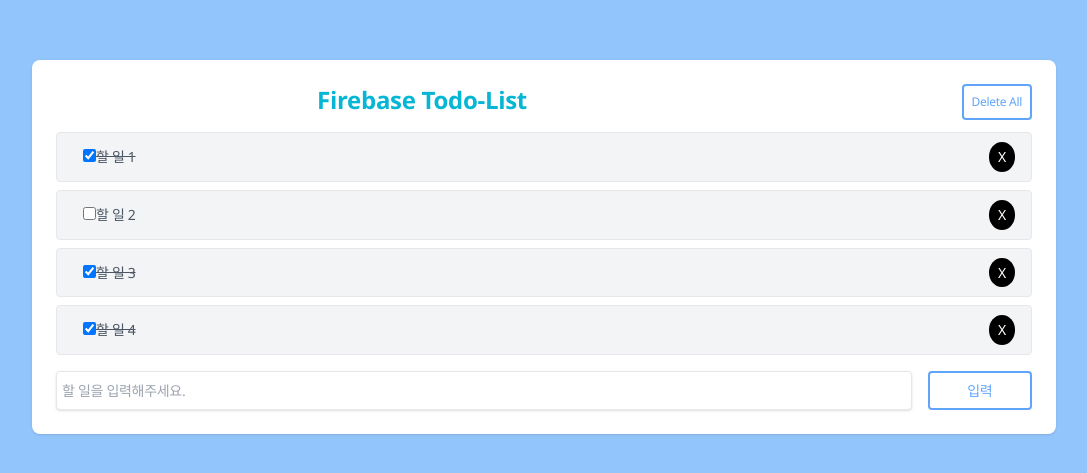
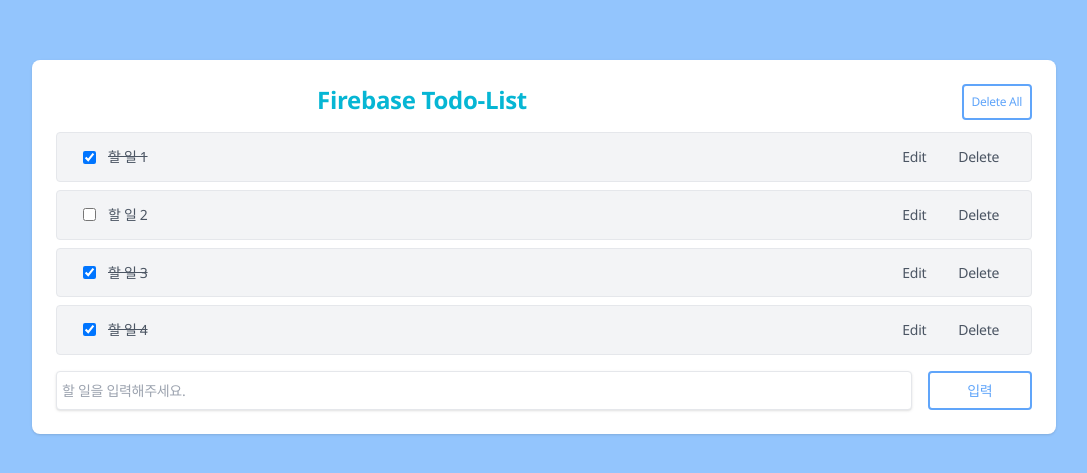
Before and after one commit to returnys/fb-todo, a React (Create React App) app: page / in a window 1280 px wide. Shown: the part 153-626 px from the top of the page, without its empty margins (96-1183 px from the left). Built offline with nearby package versions, Linux system fonts and the light colour scheme; the HTML template or start-up script is replaced by a standard one.

Commit message:
feat: Todo Title 수정/취소 기능 추가

```diff
--- a/src/components/ListItem.js
+++ b/src/components/ListItem.js
@@ -1,15 +1,12 @@
-import React from "react";
+import React, { useState } from "react";
 
 const ListItem = ({ item, todoData, setTodoData }) => {
-  console.log("ListItem 렌더링", item);
-  const btnStyle = {
-    color: "#fff",
-    float: "right",
-    border: "none",
-    padding: "5px 9px",
-    borderRadius: "50%",
-    cursor: "pointer",
-  };
+  // console.log("ListItem 렌더링", item);
+
+  // 편집 상태 설정 state
+  const [isEdit, setIsEdit] = useState(false);
+  // 편집 상태 타이틀 설정 state
+  const [editTitle, setEditTitle] = useState(item.title);
 
   const getStyle = _completed => {
     return {
@@ -19,13 +16,36 @@
   };
 
   // 이벤트 핸들러
-  const handleClick = _id => {
+  const handleDeleteClick = _id => {
     // 전달된 id를 검색해서 목록에서 제거
     // 1. 전달된 id로 해당하는 목록 찾아서 제외
     // 2. 새로운 목록으로 갱신해서 화면 리렌더링
     // 3. 배열의 고차함수 중 filter를 사용
     const newTodoData = todoData.filter(item => item.id !== _id);
     setTodoData(newTodoData);
+  };
+
+  const handleEditClick = () => {
+    setIsEdit(true);
+  };
+
+  const handleEditChange = e => {
+    setEditTitle(e.target.value);
+  };
+
+  const handleCancleClick = () => {
+    setIsEdit(false);
+  };
+
+  const handleSaveClick = _id => {
+    let newTodoData = todoData.map(item => {
+      if (item.id === _id) {
+        item.title = editTitle;
+      }
+      return item;
+    });
+    setTodoData(newTodoData);
+    setIsEdit(false);
   };
 
   const handleCompleteChange = _id => {
@@ -41,28 +61,58 @@
     setTodoData(newTodoData);
   };
 
+  if (isEdit) {
+    // 편집 중
     return (
       <div className="flex items-center justify-between w-full mb-2 px-4 py-1 text-gray-600 bg-gray-100 border rounded">
-      <div className="items-center" style={getStyle(item.completed)}>
+        <div className="items-center w-3/5">
+          <input
+            className="w-full px-3 py-2 mr-3 text-gray-500 rounded"
+            type="text"
+            value={editTitle}
+            onChange={handleEditChange}
+          />
+        </div>
+        <div className="items-center">
+          <button className="px-4 py-2 float-right" onClick={handleCancleClick}>
+            Cancle
+          </button>
+          <button
+            className="px-4 py-2 float-right"
+            onClick={() => handleSaveClick(item.id)}
+          >
+            Save
+          </button>
+        </div>
+      </div>
+    );
+  } else {
+    // 일반 상태
+    return (
+      <div className="flex items-center justify-between w-full mb-2 px-4 py-1 text-gray-600 bg-gray-100 border rounded">
+        <div className="items-center flex" style={getStyle(item.completed)}>
           {/* defaultChecked : 체크박스에 기본체크 상태 설정 */}
           <input
             type="checkbox"
             defaultChecked={item.completed}
             onChange={() => handleCompleteChange(item.id)}
           />
-        {item.title}
+          <span className="ml-3">{item.title}</span>
         </div>
         <div className="items-center">
           <button
-          className="bg-black"
-          style={btnStyle}
-          onClick={() => handleClick(item.id)}
+            className="px-4 py-2 float-right"
+            onClick={() => handleDeleteClick(item.id)}
           >
-          X
+            Delete
+          </button>
+          <button className="px-4 py-2 float-right" onClick={handleEditClick}>
+            Edit
           </button>
         </div>
       </div>
     );
+  }
 };
 
 // 리렌더링 최적화 적용
```
Also changed, not shown: .eslintrc.js. Lines whose indentation alone changed are shown as unchanged.
